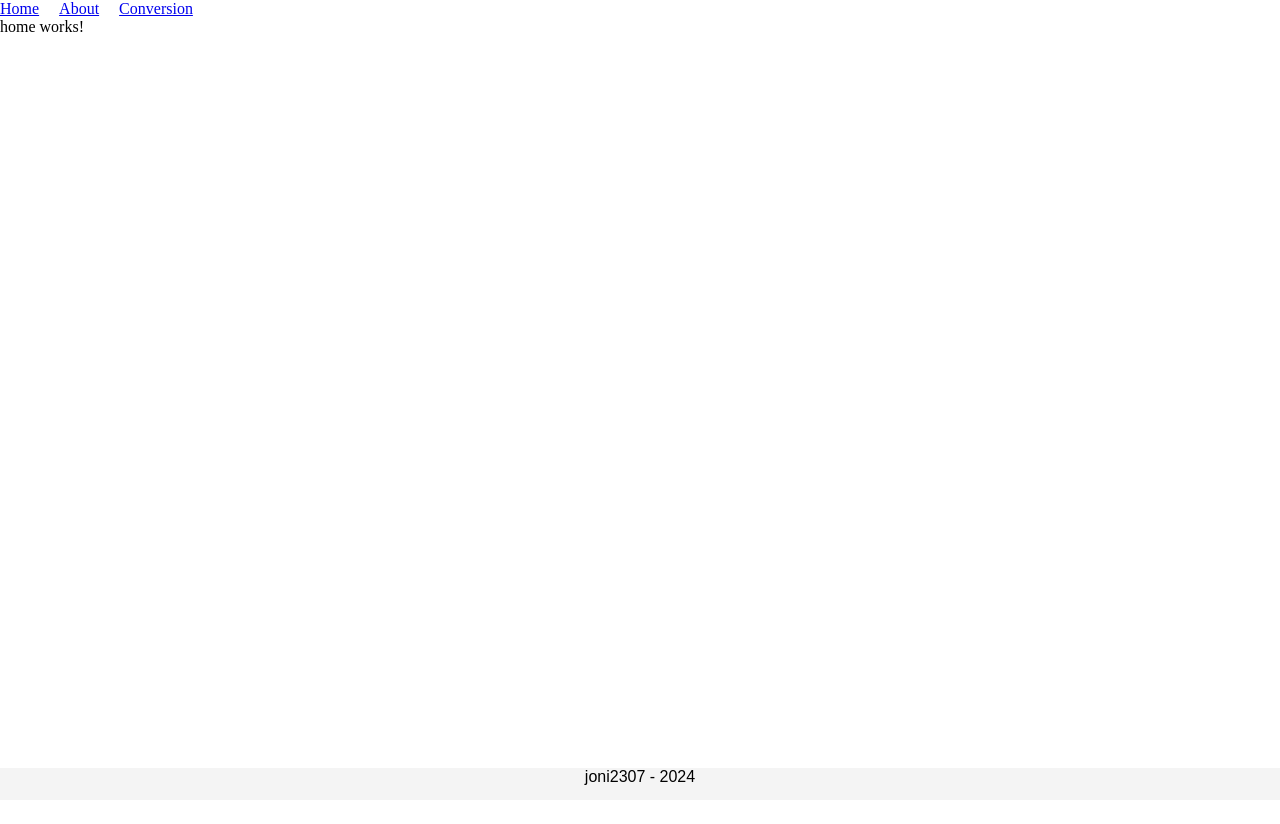
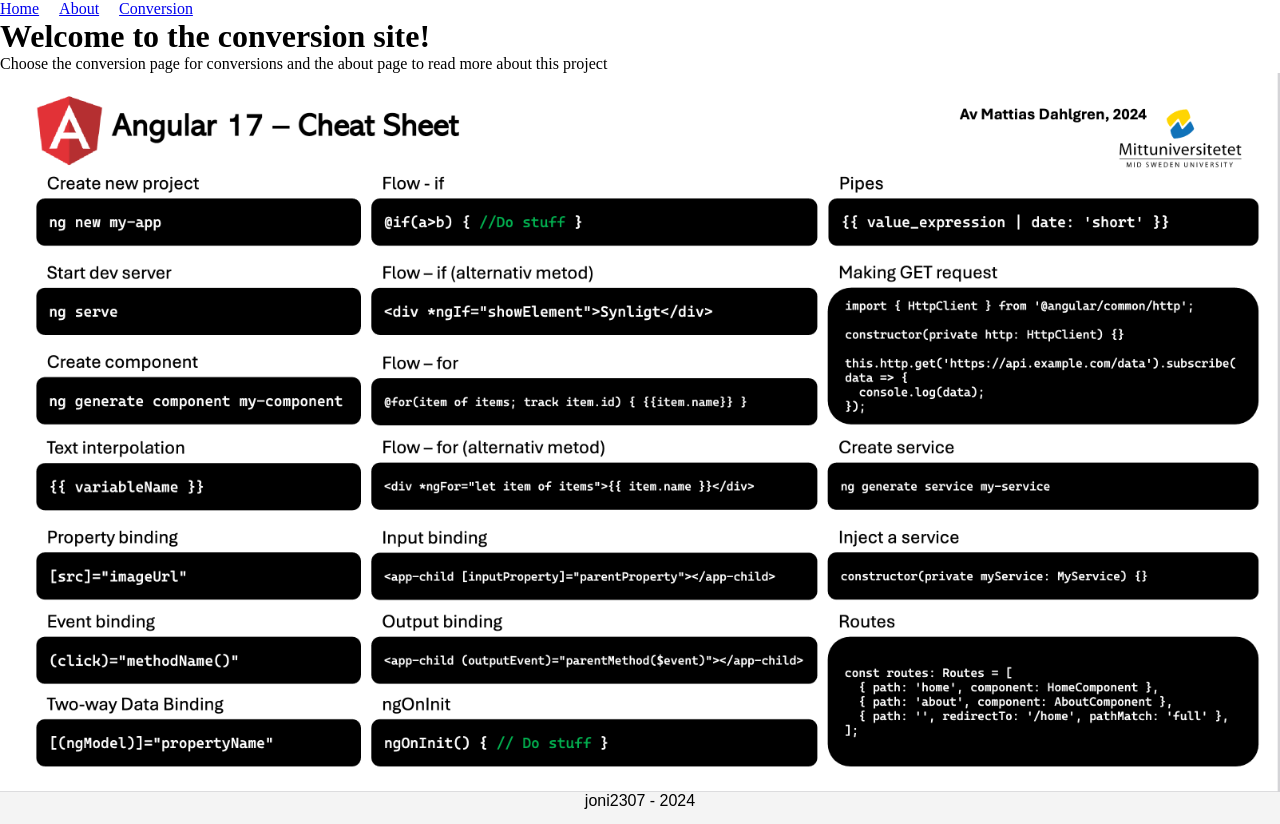
Before and after one commit to Fa-collab1/ts-angular-conversion-app, an Angular app: page /home in a window 1280 px wide. Before the commit the page ends 800 px from the top, so only its background shows below. Built offline with nearby package versions, Linux system fonts and the light colour scheme.

Commit message:
lade till en bild

```diff
--- a/src/app/pages/home/home.component.html
+++ b/src/app/pages/home/home.component.html
@@ -1 +1,7 @@
-<p>home works!</p>
+
+<h1>Welcome to the conversion site!</h1>
+<p>Choose the conversion page for conversions and the about page to read more about this project</p>
+
+<div class="image-container">
+    <img class="images" src="/assets/cheatsheet.png" alt="Description">
+</div>
--- a/src/app/pages/home/home.component.scss
+++ b/src/app/pages/home/home.component.scss
@@ -0,0 +1,11 @@
+.image-container {
+  display: flex;
+  justify-content: center;
+  align-items: center;
+
+}
+
+.images {
+max-width: 100vw;
+max-height: 90vh;
+}
```
Also changed, not shown: src/assets/cheatsheet.png (added).
